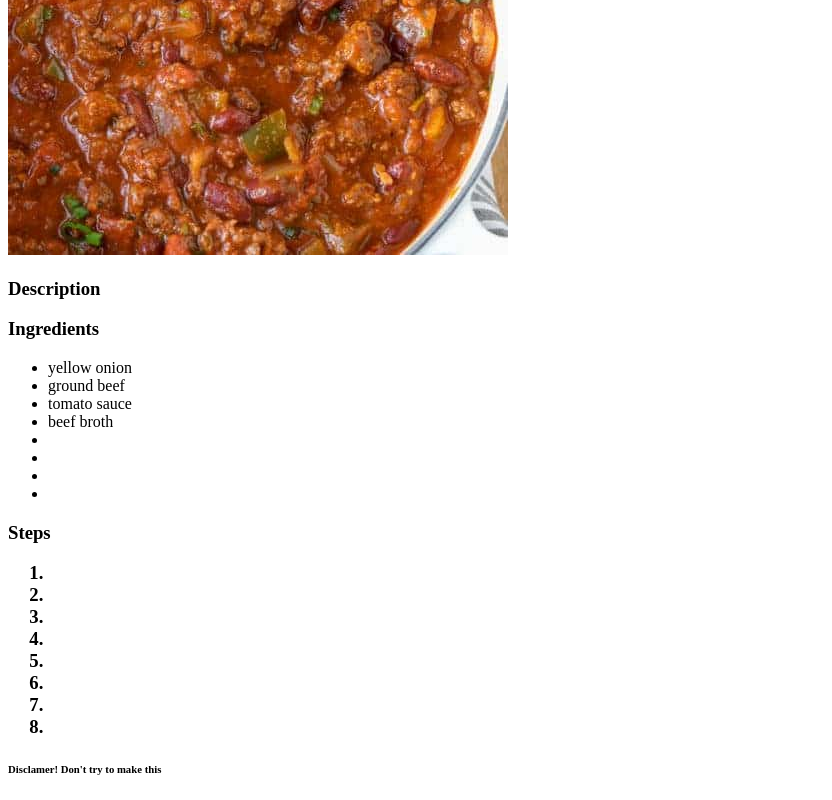
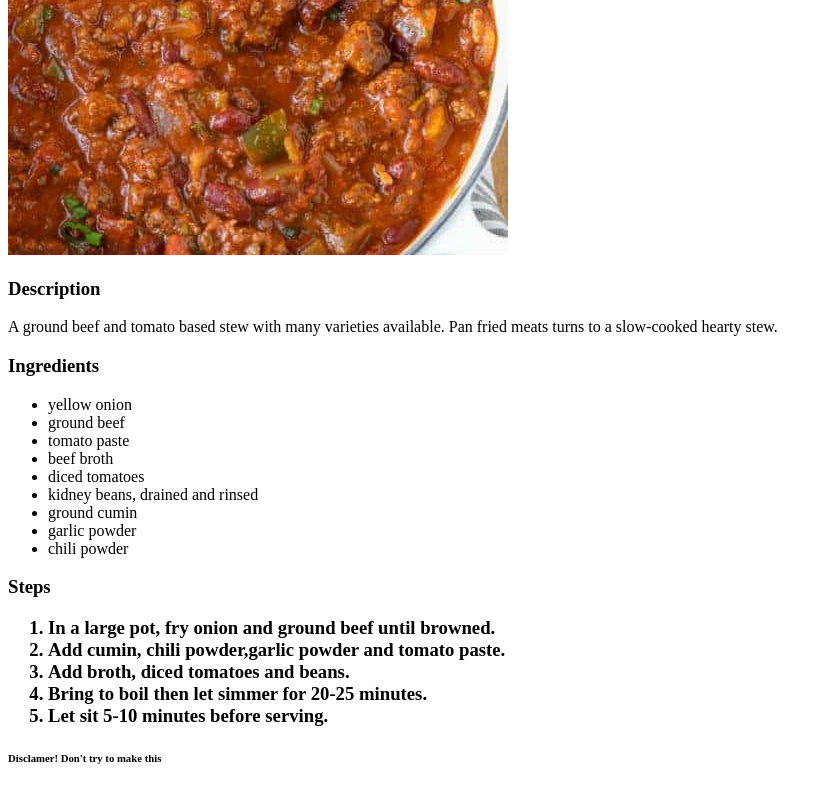
Before and after one commit to andersenti/odin-recipes, a plain HTML site: page recipes/chili.html in a window 1280 px wide. Shown: the part 325-1125 px from the top of the page, without its empty margins (0-832 px from the left). Drawn offline with Linux system fonts and the light colour scheme.

Commit message:
Add ingredients, steps and description text to chili recipe

```diff
--- a/recipes/chili.html
+++ b/recipes/chili.html
@@ -12,34 +12,34 @@
 
         <h3>Description</h3>
 
-        <p></p>
+        <p>A ground beef and tomato based stew with many varieties available.
+            Pan fried meats turns to a slow-cooked hearty stew.
+        </p>
 
-        <p></p>
+        <!-- Add more text "later" -->
 
         <h3>Ingredients</h3>
 
         <ul>
             <li>yellow onion</li>
             <li>ground beef</li>
-            <li>tomato sauce</li>
+            <li>tomato paste</li>
             <li>beef broth</li>
-            <li></li>
-            <li></li>
-            <li></li>
-            <li></li>
+            <li>diced tomatoes</li>
+            <li>kidney beans, drained and rinsed</li>
+            <li>ground cumin</li>
+            <li>garlic powder</li>
+            <li>chili powder</li>
         </ul>
 
         <h3>Steps</h>
 
         <ol>
-            <li></li>
-            <li></li>
-            <li></li>
-            <li></li>
-            <li></li>
-            <li></li>
-            <li></li>
-            <li></li>
+            <li>In a large pot, fry onion and ground beef until browned.</li>
+            <li>Add cumin, chili powder,garlic powder and tomato paste.</li>
+            <li>Add broth, diced tomatoes and beans.</li>
+            <li>Bring to boil then let simmer for 20-25 minutes.</li>
+            <li>Let sit 5-10 minutes before serving.</li>
         </ol>
 
         <h6>Disclamer! Don't try to make this</h6>
```
